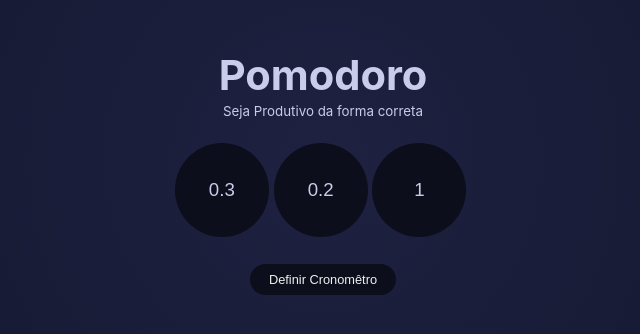
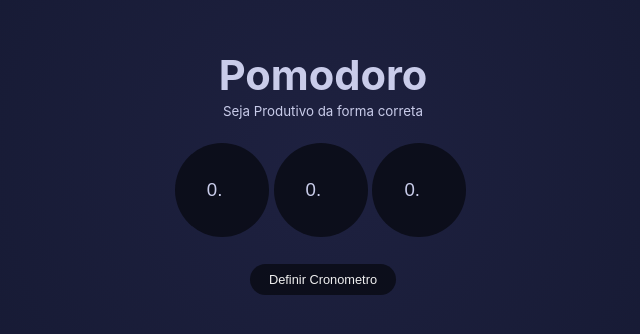
Before and after one commit to limaluizpaulo/vila-apps, a React (Create React App) app: page / in a window 1280 px wide. Shown: the part 240-574 px from the top of the page, without its empty margins (317-957 px from the left). Built offline with nearby package versions, Linux system fonts and the light colour scheme.

Commit message:
Fix: Bug no contador

```diff
--- a/src/components/SetPomodoro.js
+++ b/src/components/SetPomodoro.js
@@ -1,15 +1,13 @@
 import React, { useState, useContext } from 'react'
 import {SettingsContext} from '../context/SettingsContext'
-
-import Button from './Button'
 
 const SetPomodoro = () => {
   const { updateExecute } = useContext(SettingsContext)
 
   const [newTimer, setNewTimer] = useState({
-    work: 0.3,
-    short: 0.2,
-    long: 1,
+    work: 0.41,
+    short: 0.07,
+    long: 0.16,
     active: 'work'
   })
 
@@ -36,8 +34,7 @@ const SetPomodoro = () => {
           long: parseInt(value)
         })
         break;
-      default:
-        break;
+
     }
   }
 
@@ -47,28 +44,31 @@ const SetPomodoro = () => {
   }
   return (
     <div className="form-container">
-      <form noValidate>
+      <form noValidate onSubmit={handleSubmit}>
         <div className="input-wrapper">
           <input
             className="input"
+            type="number"
             name="work"
             onChange={handleChange}
             value={newTimer.work} />
 
           <input
             className="input"
+            type="number"
             name="shorBreak"
             onChange={handleChange}
             value={newTimer.short} />
 
           <input
             className="input"
+            type="number"
             name="longBreak"
             onChange={handleChange}
             value={newTimer.long} />
 
         </div>
-        <Button title="Definir Cronomêtro" _callback={handleSubmit} />
+        <button type='submit'>Definir Cronometro</button>
       </form>
 
     </div>
```
